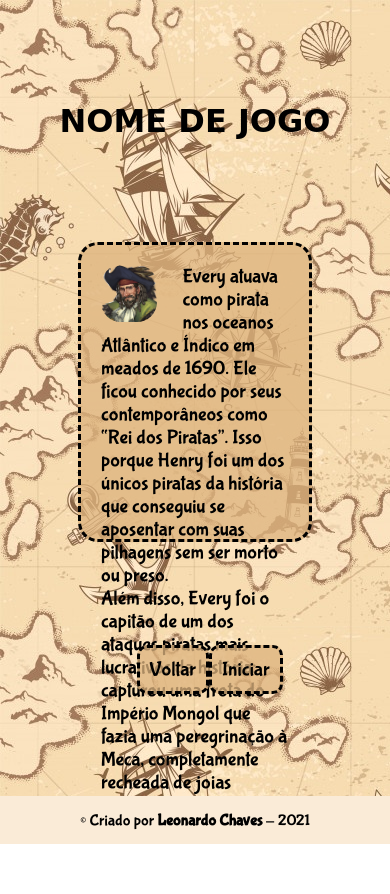
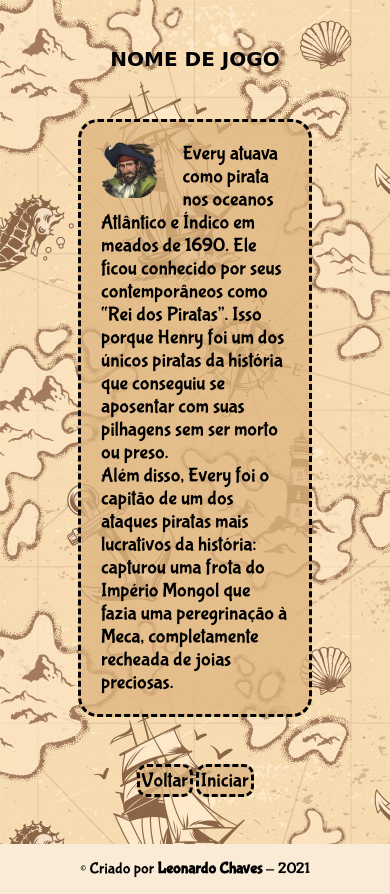
Before and after one commit to LeoAChaves/NaoTireOsOlhosDoHorizonte, a plain HTML site: page Personagens/HenryEvery/HenryEveryHome.html in a window 390 px wide. Before the commit the page ends 844 px from the top, so only its background shows below. Drawn offline with Linux system fonts and the light colour scheme; a web font is replaced by a local one.

Commit message:
Seleção de Personagens - media

```diff
--- a/SelecaoPersonagens.css
+++ b/SelecaoPersonagens.css
@@ -53,7 +53,6 @@ main {
     color: black;
 }
 .botoes p {
-    border: rgba(0, 0, 0, 0) 3px dashed;
     background-color: rgba(221, 180, 127, 0.767);
     border: rgb(0, 0, 0) 3px dashed;
     border-radius: 10px;
@@ -79,3 +78,23 @@ footer a{
     color: black;
     font-weight: bold;
 }
+
+@media (max-width: 760px){
+    .personagemInfo {
+        height: auto;
+    }
+}
+
+@media (max-width: 540px){
+    h1 {
+        font-size: 20px;
+    }
+    .botoes p {
+        padding: 2px;
+    }
+}
+@media (max-width: 500px){
+    body {
+        height: 200%;
+    }
+}
```
